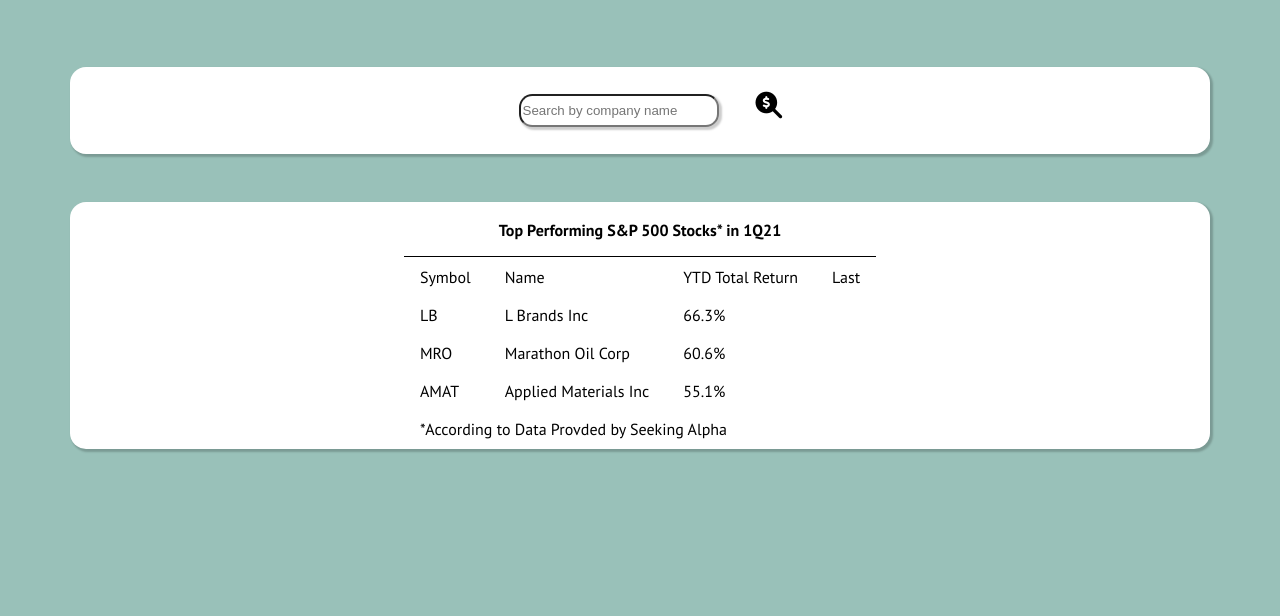
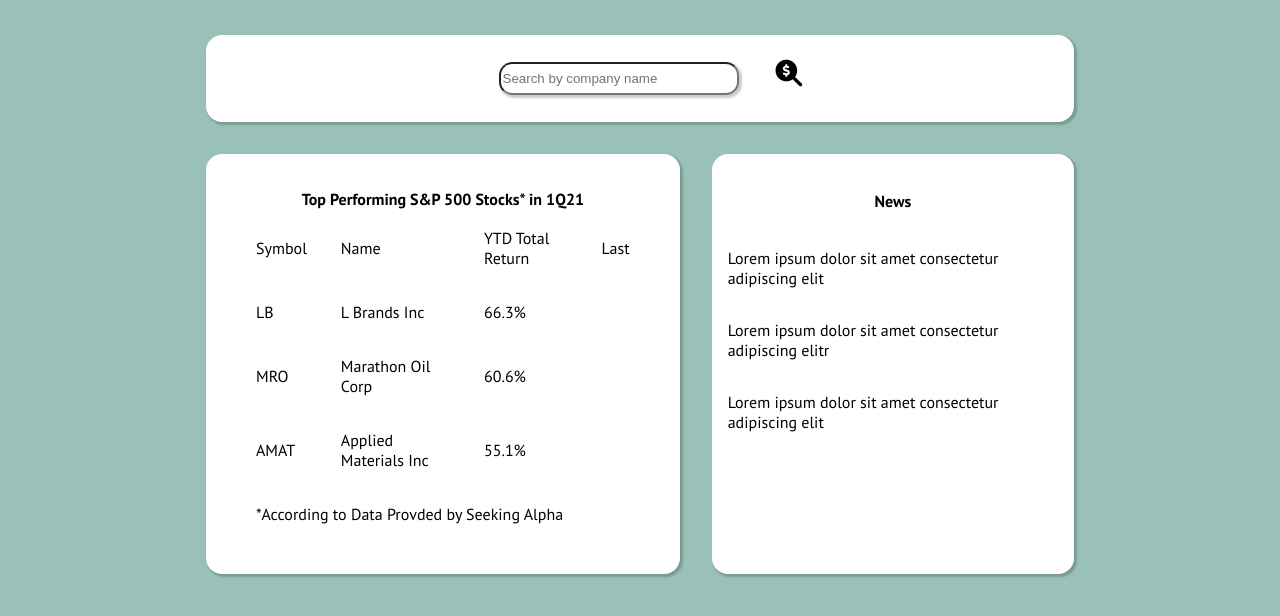
Before and after one commit to KiannaBrandt/ajax-project, a website: page index.html in a window 1280 px wide. Shown: the part 62-678 px from the top of the page. Drawn offline with nearby package versions, Linux system fonts and the light colour scheme; no server answers.

Commit message:
Added a new div to the HTML to display the stock's headlines. #4

```diff
--- a/css/layout.css
+++ b/css/layout.css
@@ -0,0 +1,13 @@
+.container {
+  max-width: 575px;
+  margin: 0 auto;
+}
+
+@media screen and (min-width: 768px) {
+  .container {
+    max-width: 900px;
+  }
+  .info {
+  display: flex;
+  }
+}
--- a/css/styles.css
+++ b/css/styles.css
@@ -21,35 +21,37 @@
 
 .box {
   background-color: white;
-  width: 89%;
-  height: 100%;
-  margin: 3em auto;
+  margin: 1em 1em;
   border-radius: 1em;
   box-shadow: 2px 2px 2px 1px rgba(0, 0, 0, 0.2);
   display: flex;
+}
+
+.search {
   justify-content: center;
   align-items: center;
 }
 
 #stock-search {
-  width: 15em;
+  width: 18em;
   height: 2.5em;
   border-radius: 1em;
   margin: 2em;
   box-shadow: 2px 2px 2px 1px rgba(0, 0, 0, 0.2);
 }
 
-.stocks {
-  display: flex;
+table {
+  padding: 2em;
 }
 
-th {
-  border-bottom: 1px solid black;
+tr, td {
   padding: 1em;
 }
 
-td {
-  padding: 0.5em 1em;
+.news {
+  align-items: center;
+  flex-direction: column;
+  padding: 1em;
 }
 
 button {
@@ -58,6 +60,7 @@
   cursor: pointer;
 }
 
+
 .hide {
   display: none;
 }
--- a/index.html
+++ b/index.html
@@ -20,6 +20,7 @@
     <h1>Stock Search</h1>
   </header>
   <main>
+    <div class="container">
       <div class="search box">
 
         <form id="form">
@@ -27,6 +28,7 @@
           <button type="submit"><i class="fas fa-search-dollar"></i></button>
         </form>
       </div>
+      <div class="info">
         <div class="stocks box">
           <table>
             <thead>
@@ -67,6 +69,15 @@
             </tfoot>
           </table>
         </div>
+
+        <div class="news box">
+          <h4>News</h4>
+          <p>Lorem ipsum dolor sit amet consectetur adipiscing elit</p>
+          <p>Lorem ipsum dolor sit amet consectetur adipiscing elitr</p>
+          <p>Lorem ipsum dolor sit amet consectetur adipiscing elit</p>
+        </div>
+      </div>
+    </div>
   </main>
   <script src="js/data.js"></script>
   <script src="js/main.js"></script>
--- a/js/main.js
+++ b/js/main.js
@@ -20,7 +20,7 @@
 
 function getStockInfo() {
   var xhr = new XMLHttpRequest();
-  xhr.open('GET', 'https://sandbox.tradier.com/v1/markets/search?q=' + stocks[stocks.length - 1]);
+  xhr.open('GET', 'https://sandbox.tradier.com/v1/markets/search?q=' + stocks[stocks.length - 1].replace(' ', '%20'));
   xhr.setRequestHeader('Authorization', 'Bearer GaAaHyfRiHqr4OvhZBdHrkhg4Aq4');
   xhr.setRequestHeader('Accept', 'application/json');
   xhr.responseType = 'json';
```
Lines whose indentation alone changed are shown as unchanged.
